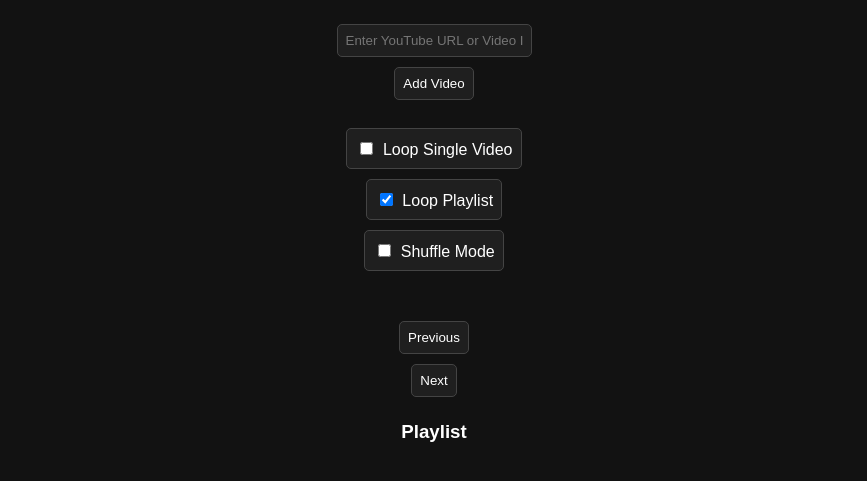
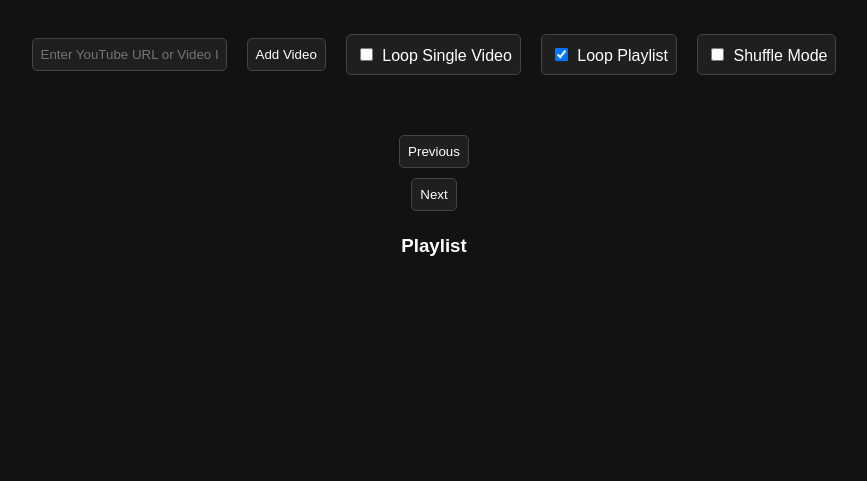
Before and after one commit to tonychung-git/freetools, a plain HTML site: page test-repeat.html in a window 1280 px wide. Shown: the part 89-570 px from the top of the page, without its empty margins (206-1073 px from the left). Drawn offline with Linux system fonts and the light colour scheme.

Commit message:
Update test-repeat.html

```diff
--- a/test-repeat.html
+++ b/test-repeat.html
@@ -29,6 +29,21 @@
       border-radius: 5px;
     }
 
+    .controls-container {
+      display: flex;
+      align-items: center;
+      gap: 10px;
+      margin: 10px 0;
+      flex-wrap: wrap;
+      justify-content: center;
+    }
+
+    .checkbox-group {
+      display: flex;
+      gap: 10px;
+      align-items: center;
+    }
+
     ul {
       list-style-type: none;
       padding: 0;
@@ -52,12 +67,15 @@
 
 <body>
   <h1>YouTube Playlist Player</h1>
-  <input type="text" id="videoId" placeholder="Enter YouTube URL or Video ID">
-  <button onclick="addVideo()">Add Video</button><br>
-
-  <label><input type="checkbox" id="loopSingle"> Loop Single Video</label>
-  <label><input type="checkbox" id="loopPlaylist" checked> Loop Playlist</label>
-  <label><input type="checkbox" id="shuffleMode"> Shuffle Mode</label>
+  <div class="controls-container">
+    <input type="text" id="videoId" placeholder="Enter YouTube URL or Video ID">
+    <button onclick="addVideo()">Add Video</button>
+    <div class="checkbox-group">
+      <label><input type="checkbox" id="loopSingle"> Loop Single Video</label>
+      <label><input type="checkbox" id="loopPlaylist" checked> Loop Playlist</label>
+      <label><input type="checkbox" id="shuffleMode"> Shuffle Mode</label>
+    </div>
+  </div>
 
   <div id="player"></div>
 
```
